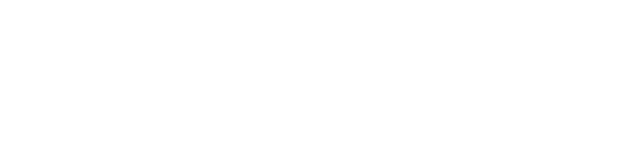
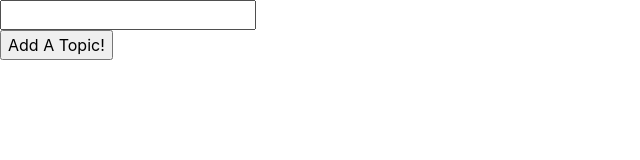
Before and after one commit to DarrylJLTolentino/GiphyWebPage, a plain HTML site: page index.html in a window 1280 px wide. Shown: the whole page, without its empty margins (0-640 px from the left). Drawn offline with nearby package versions, Linux system fonts and the light colour scheme.

Commit message:
Adding a div for topic buttons, an input field and button that adds topics within index.html

```diff
--- a/index.html
+++ b/index.html
@@ -11,6 +11,13 @@
 </head>
 <body>
 
+    <div id = "topic-view"></div>
+    <form id = "topic-form">
+        <input type = "text" id = "topic-input">
+        <br>
+        <input id = "add-topic" type = "submit" value = "Add A Topic!">
+    </form>
+
 </body>
 <script src="https://code.jquery.com/jquery-3.4.1.js" integrity="sha256-WpOohJOqMqqyKL9FccASB9O0KwACQJpFTUBLTYOVvVU=" crossorigin="anonymous"></script>
 <script src = "assets/js/app.js"></script>
```
